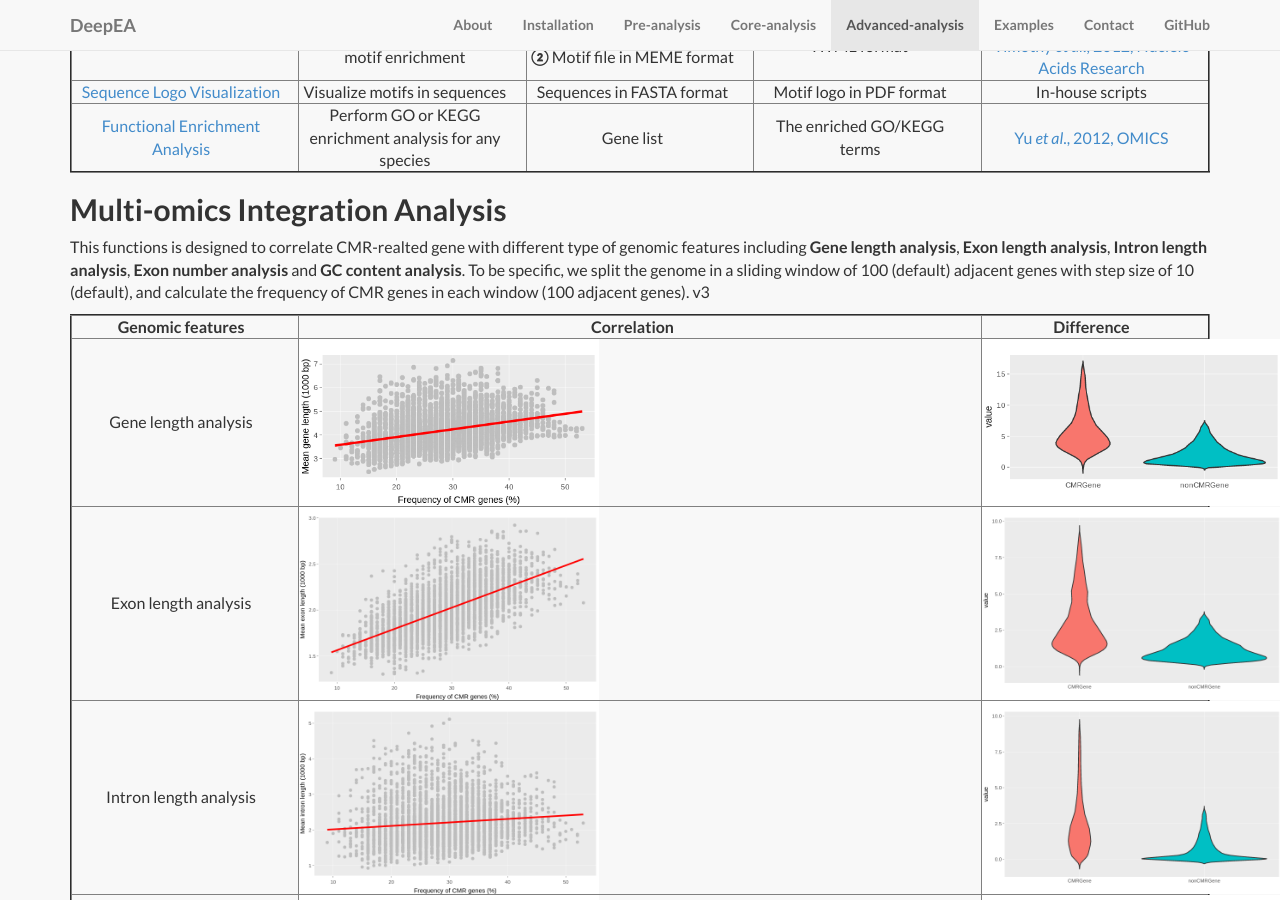
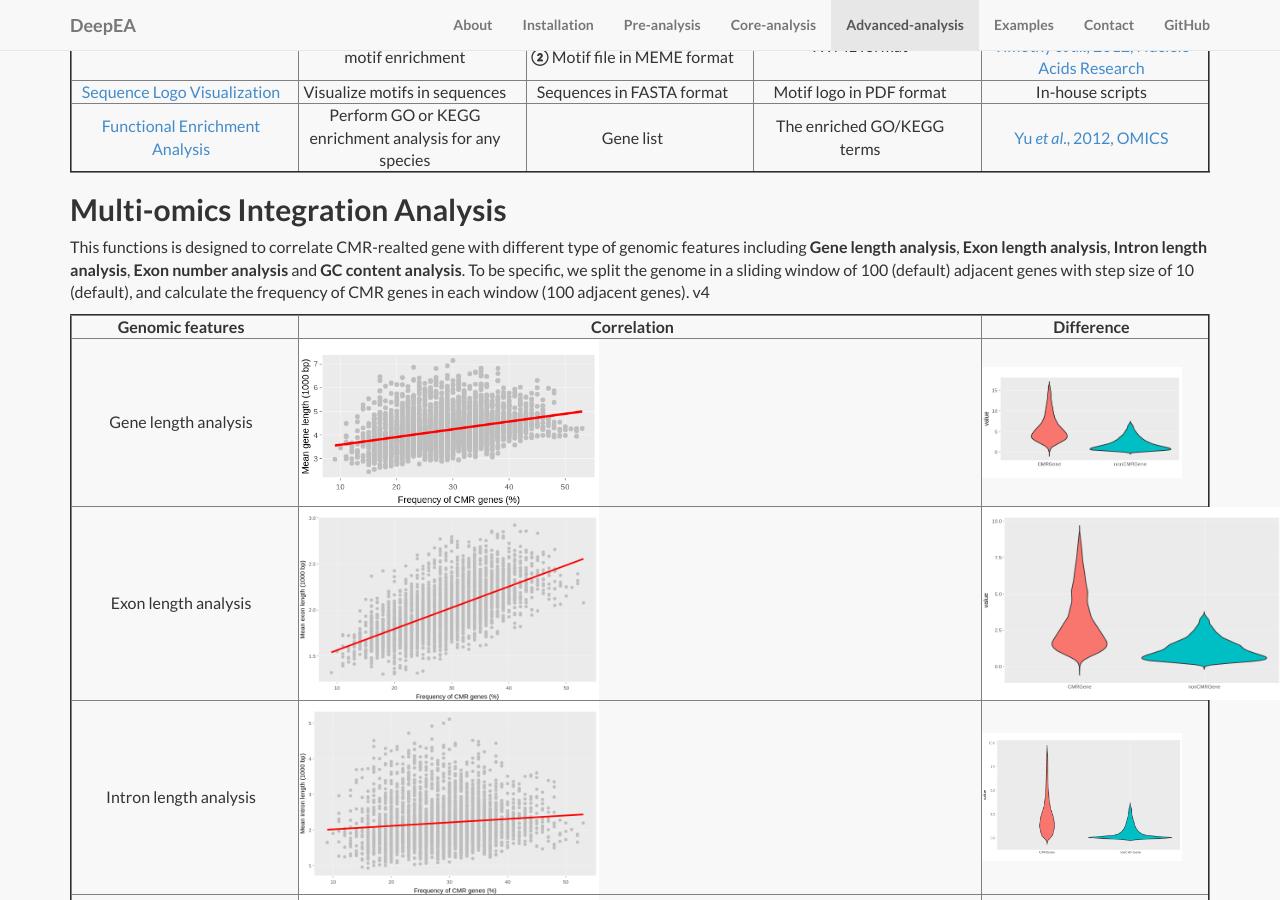
Before and after one commit to cma2015/deepEA, a Jekyll site: the page built from index.md, in a window 1280 px wide and 900 px high, scrolled down 8859 px. Built offline with Jekyll 4.4.1, drawn with Linux system fonts in a browser that asks for light colours; nearby versions of some CDN libraries; library files that are not in the unit come from our copies; our own code applies the rules of GitHub Pages for plain Markdown files.

Commit message:
Update # Examples on 16:54pm, 2019/12/07

```diff
--- a/index.md
+++ b/index.md
@@ -600,7 +600,7 @@
 
 
 ## Multi-omics Integration Analysis
-This functions is designed to correlate CMR-realted gene with different type of genomic features including **Gene length analysis**, **Exon length analysis**, **Intron length analysis**, **Exon number analysis** and **GC content analysis**. To be specific, we split the  genome in a sliding window of 100 (default) adjacent genes with step size of 10 (default), and calculate the frequency of CMR genes in each window (100 adjacent genes). v3
+This functions is designed to correlate CMR-realted gene with different type of genomic features including **Gene length analysis**, **Exon length analysis**, **Intron length analysis**, **Exon number analysis** and **GC content analysis**. To be specific, we split the  genome in a sliding window of 100 (default) adjacent genes with step size of 10 (default), and calculate the frequency of CMR genes in each window (100 adjacent genes). v4
 
 <div style="text-align:center">
 <table border="2" align="center" cellspacing="0" cellpadding="">
@@ -612,7 +612,7 @@
     <tr>
         <td>Gene length analysis</td>
         <td><img align="left" src="assets/img/Correlation_CMR_gene_length.png" alt="Correlation of CMR-related genes with gene length analysis" width="300px" valign="middle"></td>
-        <td><img align="left" src="assets/img/Difference_CMR_gene_length.png" alt="Difference of CMR-related genes with gene length analysis" width="300px" valign="middle"></td>
+        <td><img align="left" src="assets/img/Difference_CMR_gene_length.png" alt="Difference of CMR-related genes with gene length analysis" width="200px" valign="middle"></td>
     </tr>
     <tr>
         <td>Exon length analysis</td>
@@ -622,17 +622,17 @@
     <tr>
         <td>Intron length analysis</td>
         <td><img align="left" src="assets/img/Correlation_CMR_intron_length.png" alt="Correlation of CMR-related genes with intron length analysis" width="300px" valign="middle"></td>
-        <td><img align="left" src="assets/img/Difference_CMR_intron_length.png" alt="Difference of CMR-related genes with intron length analysis" width="300px" valign="middle"></td>
+        <td><img align="left" src="assets/img/Difference_CMR_intron_length.png" alt="Difference of CMR-related genes with intron length analysis" width="200px" valign="middle"></td>
     </tr>
     <tr>
         <td>Exon number analysis</td>
         <td><img align="left" src="assets/img/Correlation_CMR_exon_number.png" alt="Correlation of CMR-related genes with exon number analysis" width="300px" valign="middle"></td>
-        <td><img align="left" src="assets/img/Difference_CMR_exon_number.png" alt="Difference of CMR-related genes with exon number analysis" width="300px" valign="middle"></td>
+        <td><img align="left" src="assets/img/Difference_CMR_exon_number.png" alt="Difference of CMR-related genes with exon number analysis" width="200px" valign="middle"></td>
     </tr>
     <tr>
         <td>GC content analysis</td>
         <td><img align="left" src="assets/img/Correlation_CMR_GC_content.png" alt="Correlation of CMR-related genes with GC content analysis" width="300px" valign="middle"></td>
-        <td><img align="left" src="assets/img/Difference_CMR_GC_content.png" alt="Difference of CMR-related genes with GC content analysis" width="300px" valign="middle"></td>
+        <td><img align="left" src="assets/img/Difference_CMR_GC_content.png" alt="Difference of CMR-related genes with GC content analysis" width="200px" valign="middle"></td>
     </tr>
 </table>
 </div>
```
